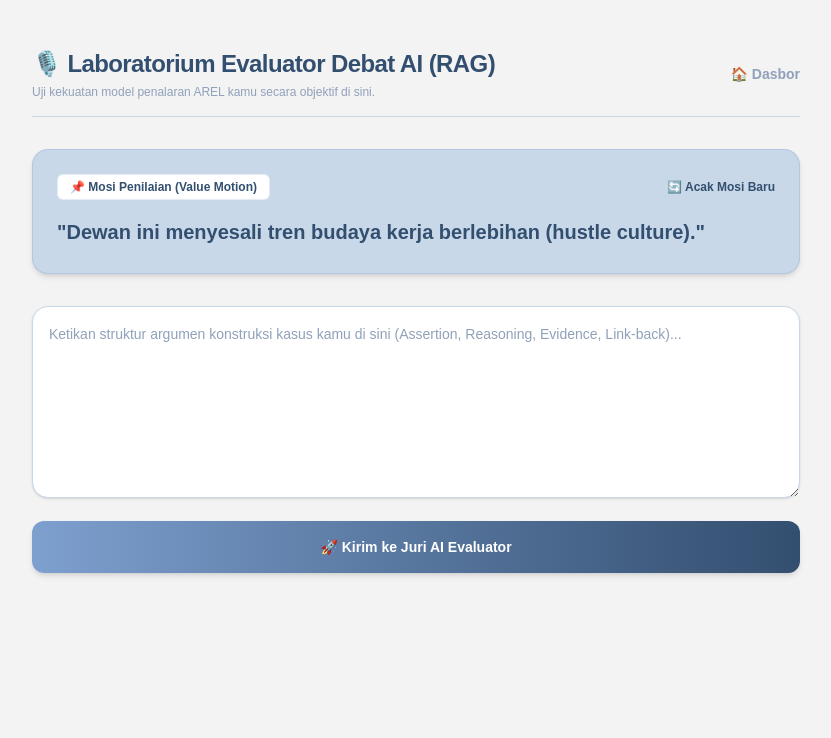
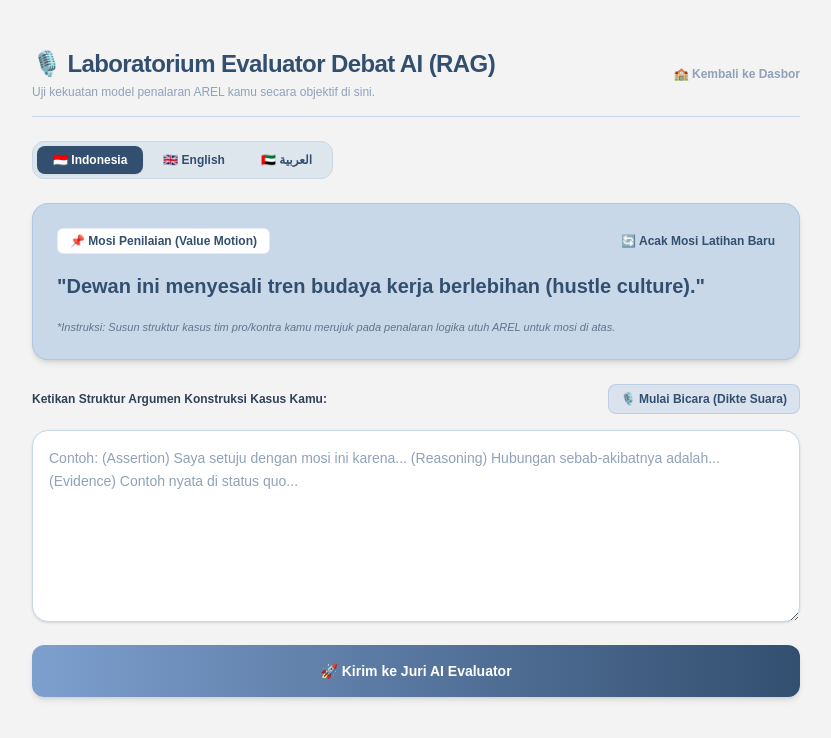
Before and after one commit to Marwah3/debate-platform, a Next.js app: page /praktik in a window 1280 px wide. Shown: the top 738 px of the page, without its empty margins (224-1055 px from the left). Built offline with nearby package versions, Linux system fonts and the light colour scheme; no server answers; the database is empty.

Commit message:
update praktik

```diff
--- a/app/praktik/page.tsx
+++ b/app/praktik/page.tsx
@@ -101,13 +101,19 @@ export default function RuangPraktikPage() {
 
   const [allMotions, setAllMotions] = useState<any[]>([]);
   const [mosiAktif, setMosiAktif] = useState<any>(null);
-  const [bahasaPilihan, setBahasaPilihan] = useState('id');
+  const [bahasaPilihan, setBahasaPilihan] = useState<'id' | 'en' | 'ar'>('id');
+  const [isListening, setIsListening] = useState(false);
 
+  // Function untuk Mengacak Mosi Sesuai Bahasa
   const handleAcakMosi = useCallback((bahasaTarget = bahasaPilihan) => {
     if (allMotions.length === 0) return;
     const mosiSesuaiBahasa = allMotions.filter(m => m.bahasa === bahasaTarget);
     if (mosiSesuaiBahasa.length === 0) {
-      setMosiAktif({ teks: "Belum ada mosi terdaftar untuk bahasa ini.", jenis: "Kosong" });
+      setMosiAktif({
+        teks: bahasaTarget === 'ar' ? 'لا توجد مواضيع مسجلة لهذه اللغة.' : bahasaTarget === 'en' ? 'No motions registered for this language.' : 'Belum ada mosi terdaftar untuk bahasa ini.',
+        jenis: 'Kosong',
+        bahasa: bahasaTarget
+      });
       return;
     }
     const daftarMosiTersedia = mosiSesuaiBahasa.filter(m => m.teks !== mosiAktif?.teks);
@@ -117,6 +123,43 @@ export default function RuangPraktikPage() {
     setHasilEvaluasi(null);
     setErrorMsg('');
   }, [allMotions, mosiAktif, bahasaPilihan]);
+
+  // Handle Perubahan Bahasa Mosi
+  const handleGantiBahasa = (lang: 'id' | 'en' | 'ar') => {
+    setBahasaPilihan(lang);
+    handleAcakMosi(lang);
+  };
+
+  // Fitur Speech-to-Text (Dikte Suara)
+  const toggleSpeechRecognition = () => {
+    if (!('webkitSpeechRecognition' in window) && !('SpeechRecognition' in window)) {
+      alert('Browser kamu tidak mendukung Speech Recognition. Harap gunakan Google Chrome.');
+      return;
+    }
+
+    if (isListening) {
+      setIsListening(false);
+      return;
+    }
+
+    const SpeechRecognition = (window as any).SpeechRecognition || (window as any).webkitSpeechRecognition;
+    const recognition = new SpeechRecognition();
+
+    recognition.continuous = false;
+    recognition.interimResults = false;
+    recognition.lang = bahasaPilihan === 'id' ? 'id-ID' : bahasaPilihan === 'en' ? 'en-US' : 'ar-SA';
+
+    recognition.onstart = () => setIsListening(true);
+    recognition.onend = () => setIsListening(false);
+    recognition.onerror = () => setIsListening(false);
+
+    recognition.onresult = (event: any) => {
+      const transcript = event.results[0][0].transcript;
+      setTeksArgumen((prev) => (prev ? `${prev} ${transcript}` : transcript));
+    };
+
+    recognition.start();
+  };
 
   useEffect(() => {
     const session = localStorage.getItem('user_session');
@@ -132,9 +175,13 @@ export default function RuangPraktikPage() {
           const mosiAwal = resData.data.filter((m: any) => m.bahasa === 'id');
           setMosiAktif(mosiAwal.length > 0 ? mosiAwal[Math.floor(Math.random() * mosiAwal.length)] : resData.data[0]);
         } else {
-          const fallbackMosi = { teks: "Dewan ini menyesali tren budaya kerja berlebihan (hustle culture).", jenis: "Mosi Penilaian (Value Motion)", bahasa: "id" };
-          setAllMotions([fallbackMosi]);
-          setMosiAktif(fallbackMosi);
+          const fallbackMosi = [
+            { teks: "Dewan ini menyesali tren budaya kerja berlebihan (hustle culture).", jenis: "Mosi Penilaian (Value Motion)", bahasa: "id" },
+            { teks: "This House regrets the glorification of hustle culture.", jenis: "Value Motion", bahasa: "en" },
+            { teks: "هذا المجلس يأسف لانتشار ثقافة العمل المفرط.", jenis: "موقف تقييمي", bahasa: "ar" }
+          ];
+          setAllMotions(fallbackMosi);
+          setMosiAktif(fallbackMosi[0]);
         }
       } catch (err) {
         console.warn("Gagal mengambil mosi dari DB:", err);
@@ -149,7 +196,7 @@ export default function RuangPraktikPage() {
   const handleKirimArgumen = async (e: React.FormEvent) => {
     e.preventDefault();
     if (!teksArgumen.trim()) {
-      alert("Harap ketikkan kerangka argumen kamu terlebih dahulu!");
+      alert("Harap ketikkan atau masukan suara kerangka argumen kamu terlebih dahulu!");
       return;
     }
 
@@ -181,7 +228,7 @@ export default function RuangPraktikPage() {
     }
   };
 
-  // Helper untuk parsing feedback_ai dari DB
+  // Helper parsing response feedback
   let evalData: any = {};
   if (hasilEvaluasi) {
     if (hasilEvaluasi.eval_data) {
@@ -195,12 +242,11 @@ export default function RuangPraktikPage() {
     }
   }
 
-  // Ambang batas kelayakan total disesuaikan (>= 50 Poin dianggap LAYAK)
-  const isLayak = evalData.skor_AREL >= 50;
+  const isLayak = (evalData.skor_AREL || 0) >= 50;
 
   return (
     <div className="min-h-screen bg-[#F3F3F4] text-[#334F70] p-6 md:p-12 flex flex-col items-center">
-      <div className="max-w-3xl w-full space-y-8">
+      <div className="max-w-3xl w-full space-y-6">
 
         {/* Header Bar */}
         <div className="border-b border-[#C8D8E8] pb-4 flex justify-between items-center">
@@ -208,9 +254,42 @@ export default function RuangPraktikPage() {
             <h1 className="text-2xl font-black text-[#334F70] tracking-tight">🎙️ Laboratorium Evaluator Debat AI (RAG)</h1>
             <p className="text-xs text-slate-400 mt-1 font-medium">Uji kekuatan model penalaran AREL kamu secara objektif di sini.</p>
           </div>
-          <Link href="/dashboard" className="text-sm font-bold text-slate-400 hover:text-[#334F70] transition">
-            🏠 Dasbor
+          <Link href="/dashboard" className="text-xs font-bold text-slate-400 hover:text-[#334F70] transition flex items-center gap-1">
+            🏫 Kembali ke Dasbor
           </Link>
+        </div>
+
+        {/* Tab Pilihan 3 Bahasa Mosi */}
+        <div className="flex justify-start">
+          <div className="bg-[#C8D8E8]/50 p-1 rounded-xl flex gap-1 border border-[#C8D8E8]">
+            <button
+              type="button"
+              onClick={() => handleGantiBahasa('id')}
+              className={`px-4 py-1.5 rounded-lg text-xs font-black transition ${
+                bahasaPilihan === 'id' ? 'bg-[#334F70] text-white shadow-xs' : 'text-[#334F70] hover:bg-white/50'
+              }`}
+            >
+              🇮🇩 Indonesia
+            </button>
+            <button
+              type="button"
+              onClick={() => handleGantiBahasa('en')}
+              className={`px-4 py-1.5 rounded-lg text-xs font-black transition ${
+                bahasaPilihan === 'en' ? 'bg-[#334F70] text-white shadow-xs' : 'text-[#334F70] hover:bg-white/50'
+              }`}
+            >
+              🇬🇧 English
+            </button>
+            <button
+              type="button"
+              onClick={() => handleGantiBahasa('ar')}
+              className={`px-4 py-1.5 rounded-lg text-xs font-black transition ${
+                bahasaPilihan === 'ar' ? 'bg-[#334F70] text-white shadow-xs' : 'text-[#334F70] hover:bg-white/50'
+              }`}
+            >
+              🇦🇪 العربية
+            </button>
+          </div>
         </div>
 
         {/* Panel Card Mosi */}
@@ -222,23 +301,44 @@ export default function RuangPraktikPage() {
             <button
               type="button"
               onClick={() => handleAcakMosi(bahasaPilihan)}
-              className="text-xs font-black text-[#334F70] hover:text-[#7EA0CF] transition cursor-pointer"
+              className="text-xs font-black text-[#334F70] hover:text-[#7EA0CF] transition cursor-pointer flex items-center gap-1"
             >
-              🔄 Acak Mosi Baru
+              🔄 Acak Mosi Latihan Baru
             </button>
           </div>
-          <p className="text-[#334F70] font-black text-xl leading-relaxed">
+          <p className={`text-[#334F70] font-black text-xl leading-relaxed ${bahasaPilihan === 'ar' ? 'text-right font-serif' : 'text-left'}`}>
             "{mosiAktif?.teks || 'Belum ada mosi terdaftar.'}"
+          </p>
+          <p className="text-[11px] text-slate-500 italic">
+            *Instruksi: Susun struktur kasus tim pro/kontra kamu merujuk pada penalaran logika utuh AREL untuk mosi di atas.
           </p>
         </div>
 
-        {/* Form Input Argumen */}
+        {/* Form Input Argumen dengan Tombol Voice Speech-to-Text */}
         <form onSubmit={handleKirimArgumen} className="space-y-4">
+          <div className="flex justify-between items-center">
+            <label className="text-xs font-bold text-slate-700">
+              Ketikan Struktur Argumen Konstruksi Kasus Kamu:
+            </label>
+            <button
+              type="button"
+              onClick={toggleSpeechRecognition}
+              className={`px-3 py-1.5 rounded-lg text-xs font-bold border transition flex items-center gap-1.5 cursor-pointer ${
+                isListening
+                  ? 'bg-red-500 text-white border-red-600 animate-pulse'
+                  : 'bg-[#C8D8E8]/60 text-[#334F70] border-[#7EA0CF]/30 hover:bg-[#C8D8E8]'
+              }`}
+            >
+              🎙️ {isListening ? 'Mendengarkan Suara...' : 'Mulai Bicara (Dikte Suara)'}
+            </button>
+          </div>
+
           <textarea
             disabled={loading}
             value={teksArgumen}
             onChange={(e) => setTeksArgumen(e.target.value)}
-            placeholder="Ketikan struktur argumen konstruksi kasus kamu di sini (Assertion, Reasoning, Evidence, Link-back)..."
+            dir={bahasaPilihan === 'ar' ? 'rtl' : 'ltr'}
+            placeholder="Contoh: (Assertion) Saya setuju dengan mosi ini karena... (Reasoning) Hubungan sebab-akibatnya adalah... (Evidence) Contoh nyata di status quo..."
             className="w-full h-48 p-4 bg-white border border-[#C8D8E8] rounded-2xl focus:outline-hidden focus:border-[#7EA0CF] text-[#334F70] font-medium placeholder-slate-400 shadow-sm text-sm leading-relaxed transition"
           />
 
@@ -259,7 +359,7 @@ export default function RuangPraktikPage() {
 
         {/* HASIL EVALUASI JURI AI DENGAN BADGE RED/GREEN & BREAKDOWN 4 UNSUR */}
         {hasilEvaluasi && (
-          <div className="bg-white rounded-2xl border border-[#C8D8E8] overflow-hidden shadow-xl space-y-6 p-6">
+          <div className="bg-white rounded-2xl border border-[#C8D8E8] overflow-hidden shadow-xl space-y-6 p-6 animate-fadeIn">
 
             {/* Header Skor & Status Kelayakan Badge */}
             <div className="flex flex-col sm:flex-row justify-between items-start sm:items-center border-b border-[#F3F3F4] pb-5 gap-4">
@@ -267,7 +367,6 @@ export default function RuangPraktikPage() {
                 <h3 className="text-lg font-black text-[#334F70]">
                   📊 Skor Hasil Analisis Juri AI
                 </h3>
-                {/* STATUS BADGE LAYAK / TIDAK LAYAK */}
                 <div>
                   {isLayak ? (
                     <span className="inline-flex items-center gap-1.5 px-3.5 py-1.5 bg-emerald-100 border border-emerald-300 text-emerald-800 text-xs font-black rounded-full shadow-2xs">
@@ -281,7 +380,6 @@ export default function RuangPraktikPage() {
                 </div>
               </div>
 
-              {/* Box Angka Total Skor */}
               <div className={`text-center px-6 py-3 rounded-2xl border ${isLayak ? 'bg-emerald-50 border-emerald-200' : 'bg-rose-50 border-rose-200'}`}>
                 <span className={`text-3xl font-black ${isLayak ? 'text-emerald-700' : 'text-rose-700'}`}>
                   {evalData.skor_AREL || 0}
@@ -290,49 +388,49 @@ export default function RuangPraktikPage() {
               </div>
             </div>
 
-            {/* BREAKDOWN 4 MINI PROGRESS BAR SUB-UNSUR DENGAN STANDAR MINIMAL BARU */}
+            {/* BREAKDOWN 4 MINI PROGRESS BAR */}
             <div className="bg-slate-50 p-4 rounded-xl border border-slate-200 space-y-3">
               <span className="text-xs font-bold text-[#334F70] uppercase tracking-wider block mb-2">Rincian Nilai Komponen AREL (Maks 25 / Unsur):</span>
 
               <div className="grid grid-cols-1 md:grid-cols-2 gap-4 text-xs font-bold">
-                {/* 1. Assertion */}
                 <div className="space-y-1">
                   <div className="flex justify-between">
                     <span className="text-blue-800">🔹 Assertion (Min. 10):</span>
                     <span>{evalData.assertion_score || 0} / 25</span>
                   </div>
                   <div className="w-full bg-slate-200 h-2 rounded-full overflow-hidden">
-                    <div className="bg-blue-500 h-full rounded-full" style={{ inlineSize: `${((evalData.assertion_score || 0) / 25) * 100}%` }} />                  </div>
+                    <div className="bg-blue-500 h-full rounded-full" style={{ inlineSize: `${((evalData.assertion_score || 0) / 25) * 100}%` }} />
+                  </div>
                 </div>
 
-                {/* 2. Reasoning */}
                 <div className="space-y-1">
                   <div className="flex justify-between">
                     <span className="text-amber-800">🔸 Reasoning (Min. 15):</span>
                     <span>{evalData.reasoning_score || 0} / 25</span>
                   </div>
                   <div className="w-full bg-slate-200 h-2 rounded-full overflow-hidden">
-                    <div className="bg-amber-500 h-full rounded-full" style={{ inlineSize: `${((evalData.reasoning_score || 0) / 25) * 100}%` }} />                  </div>
+                    <div className="bg-amber-500 h-full rounded-full" style={{ inlineSize: `${((evalData.reasoning_score || 0) / 25) * 100}%` }} />
+                  </div>
                 </div>
 
-                {/* 3. Evidence */}
                 <div className="space-y-1">
                   <div className="flex justify-between">
                     <span className="text-emerald-800">📊 Evidence (Min. 15):</span>
                     <span>{evalData.evidence_score || 0} / 25</span>
                   </div>
                   <div className="w-full bg-slate-200 h-2 rounded-full overflow-hidden">
-                    <div className="bg-emerald-500 h-full rounded-full" style={{ inlineSize: `${((evalData.evidence_score || 0) / 25) * 100}%` }} />                  </div>
+                    <div className="bg-emerald-500 h-full rounded-full" style={{ inlineSize: `${((evalData.evidence_score || 0) / 25) * 100}%` }} />
+                  </div>
                 </div>
 
-                {/* 4. Link-back */}
                 <div className="space-y-1">
                   <div className="flex justify-between">
                     <span className="text-purple-800">🔗 Link-back (Min. 10):</span>
                     <span>{evalData.linkback_score || 0} / 25</span>
                   </div>
                   <div className="w-full bg-slate-200 h-2 rounded-full overflow-hidden">
-                    <div className="bg-purple-500 h-full rounded-full" style={{ inlineSize: `${((evalData.linkback_score || 0) / 25) * 100}%` }} />                  </div>
+                    <div className="bg-purple-500 h-full rounded-full" style={{ inlineSize: `${((evalData.linkback_score || 0) / 25) * 100}%` }} />
+                  </div>
                 </div>
               </div>
             </div>
@@ -340,15 +438,14 @@ export default function RuangPraktikPage() {
             {/* Bonus XP */}
             <div className="p-3.5 bg-[#F2EBC3]/60 border border-amber-300/50 rounded-xl flex items-center justify-between text-xs text-[#334F70] font-bold">
               <span>✨ Perolehan Pengalaman dari Sesi Latihan Ini:</span>
-              <span className="font-black bg-[#334F70] text-white px-2.5 py-1 rounded-md">+{hasilEvaluasi.xp_diperoleh} XP</span>
+              <span className="font-black bg-[#334F70] text-white px-2.5 py-1 rounded-md">+{hasilEvaluasi.xp_diperoleh || 0} XP</span>
             </div>
 
-            {/* Konten Ulasan & Rekomendasi Terpisah */}
+            {/* Konten Ulasan AREL */}
             <div className="space-y-3">
               <h4 className="text-sm font-black text-[#334F70] flex items-center gap-1.5">
                 <span>📝</span> Lembar Umpan Balik Akademik (Ulasan AREL):
               </h4>
-
               <FormattedFeedback text={evalData.feedback_ai || ''} />
             </div>
 
```
Also changed, not shown: 1 other file (tests, documents, lock files or other folders).
